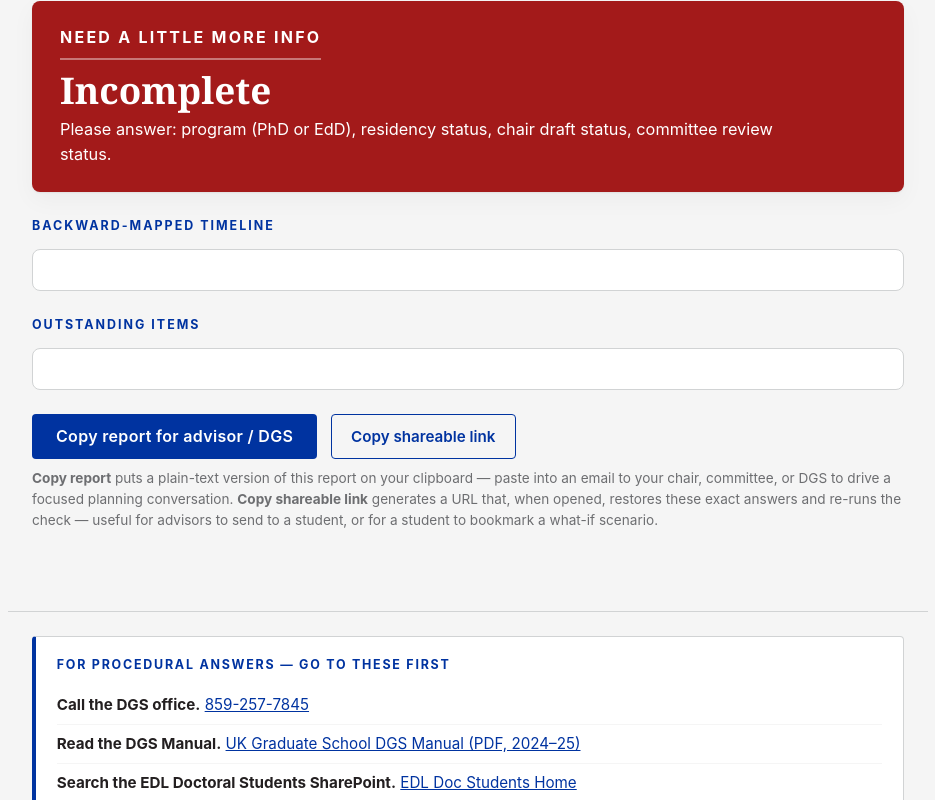
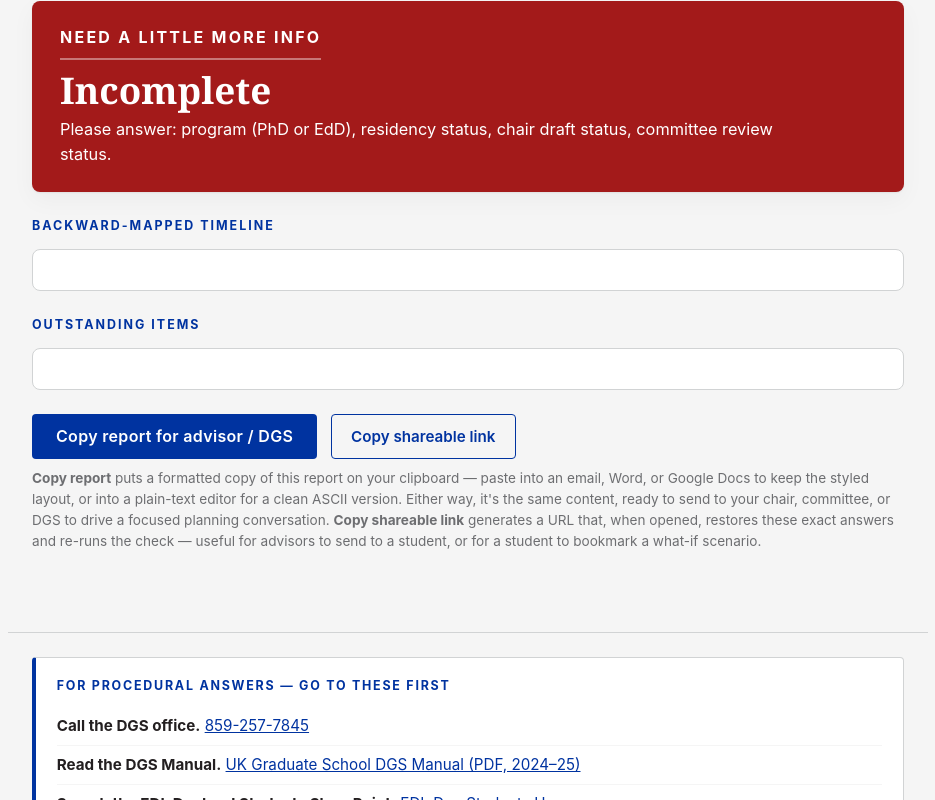
Before and after one commit to jbnash/defense-readiness, a plain HTML site: page index.html in a window 1280 px wide. Both pictures are taken after a click on the button "Check Readiness". Shown: the part 1614-2414 px from the top of the page, without its empty margins (172-1107 px from the left). Drawn offline with Linux system fonts and the light colour scheme.

Commit message:
Update copy-hint text to reflect rich-format clipboard
The hint still claimed "plain-text version" after the upgrade to
dual-format clipboard. Rewrites it so users know the styled layout
survives a paste into email/Word/Docs, while plain-text editors
still get a clean ASCII version.

Co-Authored-By: Claude Opus 4.7 (1M context) <noreply@anthropic.com>

```diff
--- a/index.html
+++ b/index.html
@@ -856,7 +856,7 @@
         <button type="button" class="secondary" id="shareLinkBtn">Copy shareable link</button>
         <span class="copy-feedback" id="copyFeedback" aria-live="polite"></span>
       </div>
-      <p class="copy-hint"><strong>Copy report</strong> puts a plain-text version of this report on your clipboard — paste into an email to your chair, committee, or DGS to drive a focused planning conversation. <strong>Copy shareable link</strong> generates a URL that, when opened, restores these exact answers and re-runs the check — useful for advisors to send to a student, or for a student to bookmark a what-if scenario.</p>
+      <p class="copy-hint"><strong>Copy report</strong> puts a formatted copy of this report on your clipboard — paste into an email, Word, or Google Docs to keep the styled layout, or into a plain-text editor for a clean ASCII version. Either way, it's the same content, ready to send to your chair, committee, or DGS to drive a focused planning conversation. <strong>Copy shareable link</strong> generates a URL that, when opened, restores these exact answers and re-runs the check — useful for advisors to send to a student, or for a student to bookmark a what-if scenario.</p>
     </div>
   </section>
 
```
